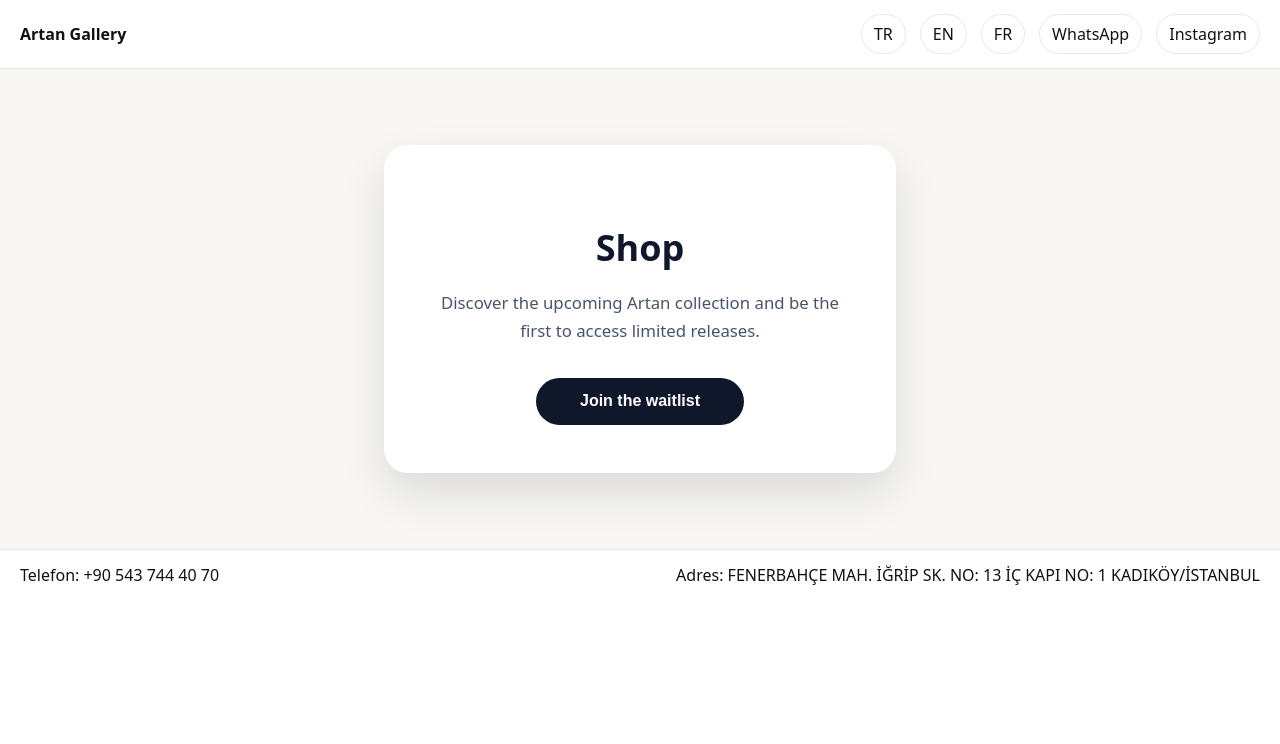
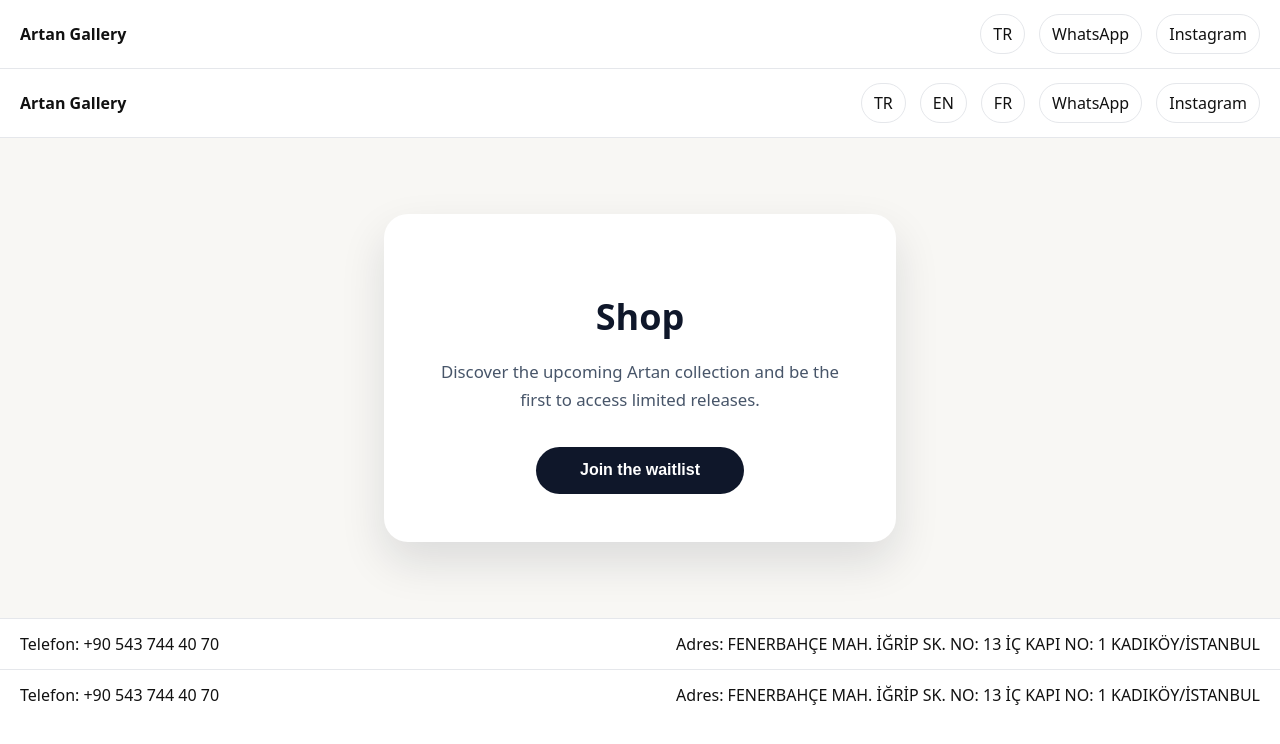
Before and after one commit to Hamed-shareghzadeh/artan-gallery, a Next.js app: page /en/shop in a window 1280 px wide. Shown: the top 744 px of the page. Built offline with nearby package versions, Linux system fonts and the light colour scheme.

Commit message:
Update layout.js

```diff
--- a/app/layout.js
+++ b/app/layout.js
@@ -8,7 +8,21 @@
 export default function RootLayout({ children }) {
   return (
     <html lang="tr">
-      <body>{children}</body>
+      <body>
+        <header className="header">
+          <div className="brand">Artan Gallery</div>
+          <nav className="nav">
+            <a href="/tr">TR</a>
+            <a href="https://wa.me/905437444070" target="_blank" rel="noopener">WhatsApp</a>
+            <a href="https://instagram.com/artangallery.tr" target="_blank" rel="noopener">Instagram</a>
+          </nav>
+        </header>
+        {children}
+        <footer className="footer">
+          <div>Telefon: +90 543 744 40 70</div>
+          <div>Adres: FENERBAHÇE MAH. İĞRİP SK. NO: 13 İÇ KAPI NO: 1 KADIKÖY/İSTANBUL</div>
+        </footer>
+      </body>
     </html>
   );
 }
```
